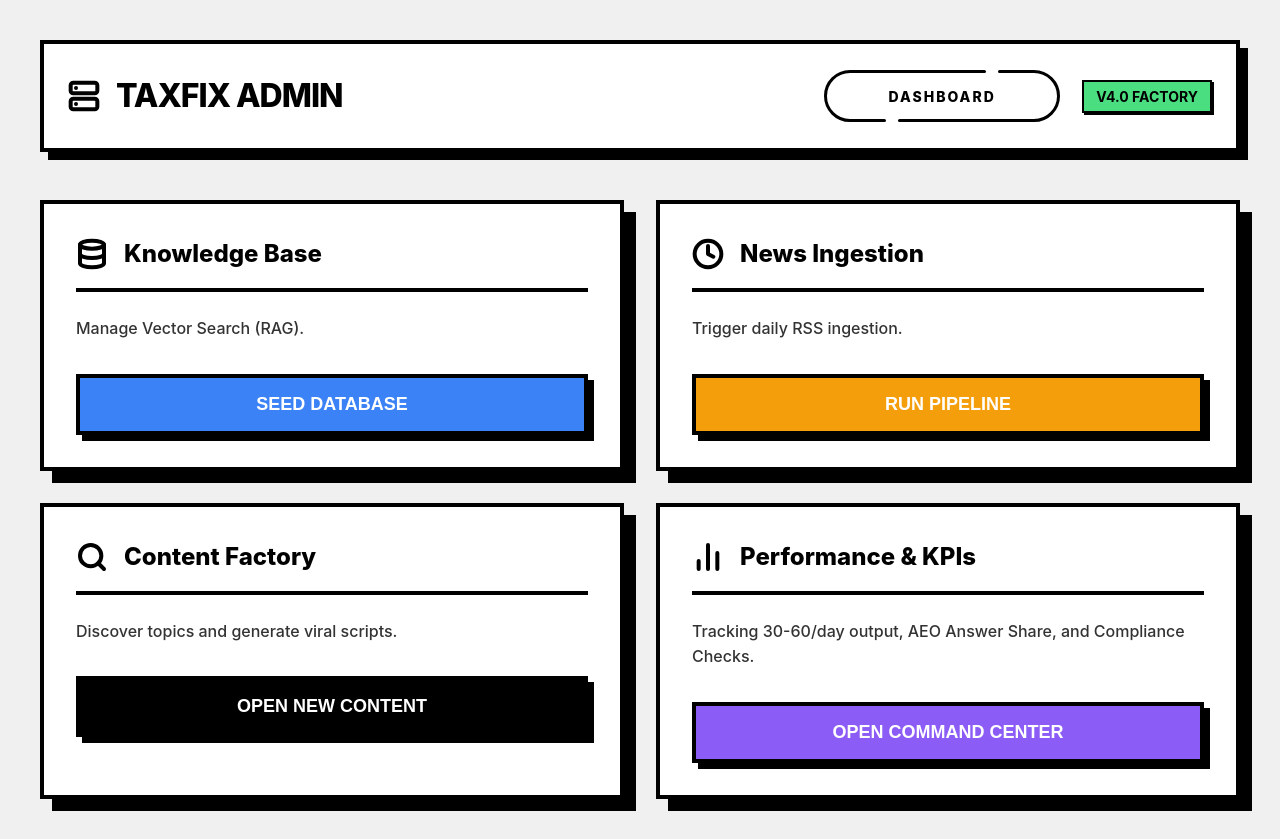
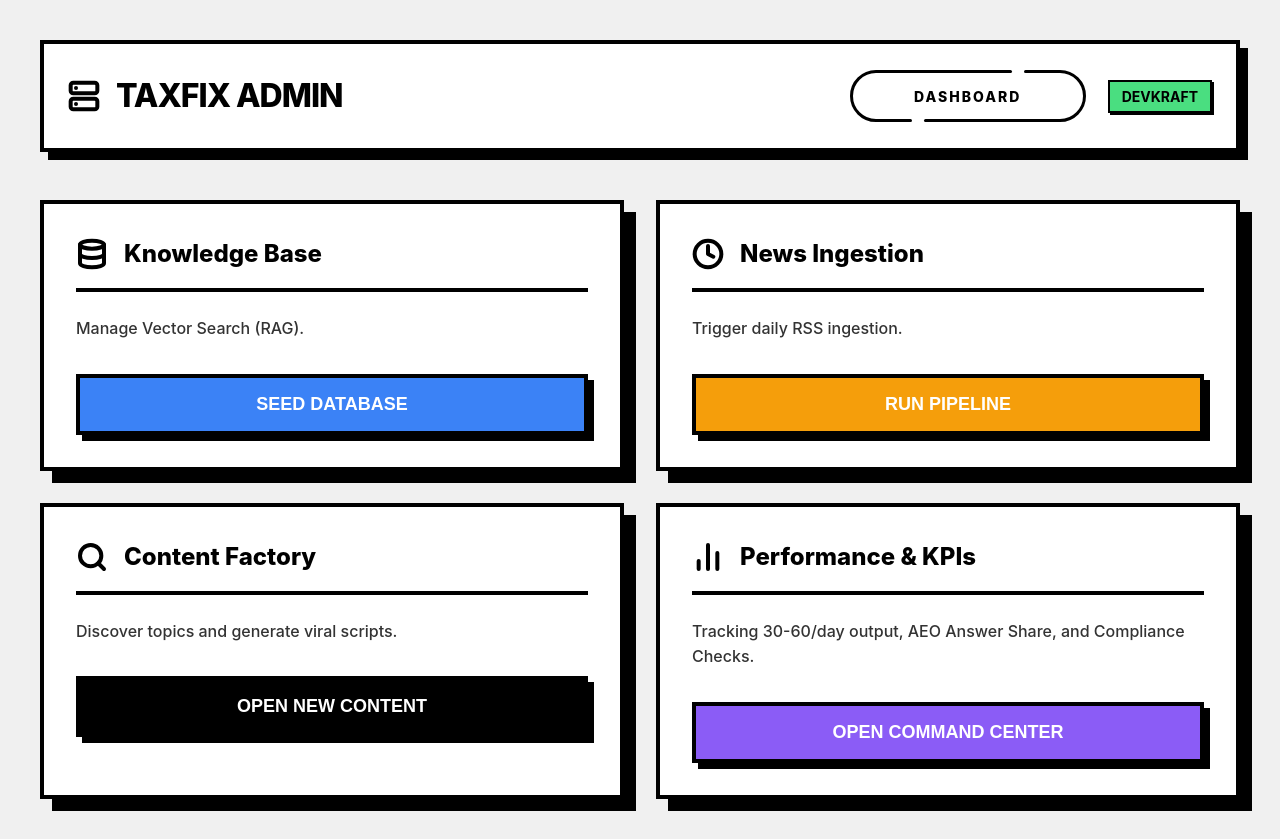
Before and after one commit to prathamdevkraft/content-video, a React (Vite) app in the folder admin-frontend/: page / in a window 1280 px wide. Built offline with nearby package versions, Linux system fonts and the light colour scheme.

Commit message:
chore(ui): rebrand to DEVKRAFT

```diff
--- a/admin-frontend/src/App.jsx
+++ b/admin-frontend/src/App.jsx
@@ -432,7 +432,7 @@
             label={view === 'home' ? 'DASHBOARD' : 'HOME'}
             onClick={() => setView(view === 'home' ? 'dashboard' : 'home')}
           />
-          <StatusBadge>V4.0 FACTORY</StatusBadge>
+          <StatusBadge>DEVKRAFT</StatusBadge>
         </div>
       </Header>
 
```
